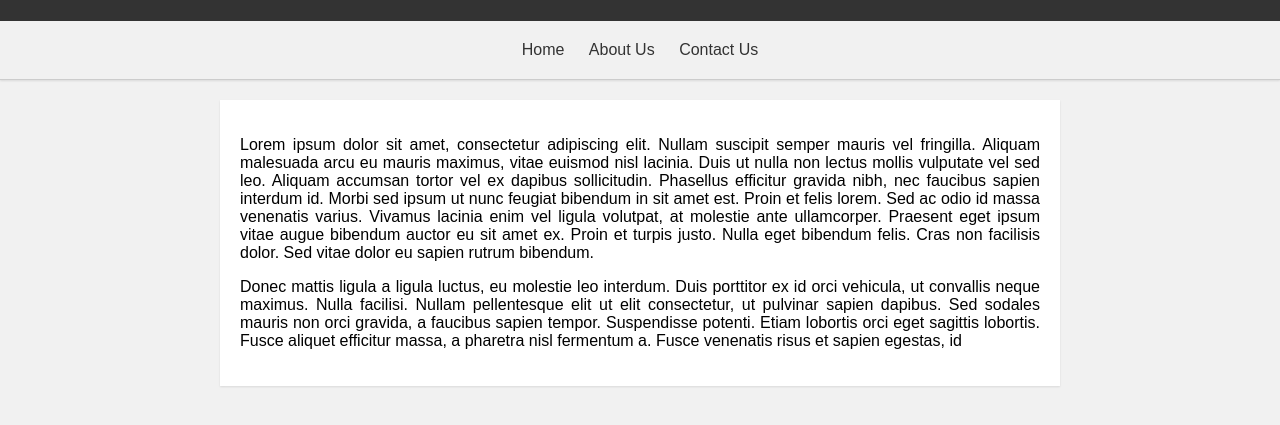
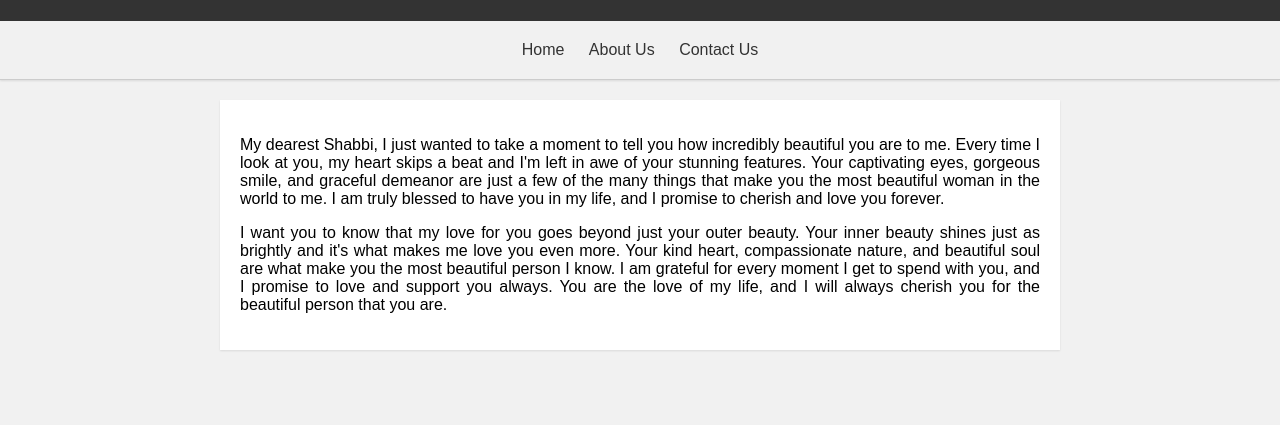
Before and after one commit to withHaseeb/first-demo, a plain HTML site: page index.html in a window 1280 px wide. Shown: the part 99-524 px from the top of the page. Drawn offline with Linux system fonts and the light colour scheme.

Commit message:
for shabbi

```diff
--- a/index.html
+++ b/index.html
@@ -1,7 +1,7 @@
 <!DOCTYPE html>
 <html>
 <head>
-	<title>Motu Patlu Forever</title>
+	<title>My Stylish Website</title>
 	<style>
 		body {
 			background-color: #f1f1f1;
@@ -59,5 +59,5 @@
 		<a href="#">Contact Us</a>
 	</div>
 	<div class="content">
-		<p>Lorem ipsum dolor sit amet, consectetur adipiscing elit. Nullam suscipit semper mauris vel fringilla. Aliquam malesuada arcu eu mauris maximus, vitae euismod nisl lacinia. Duis ut nulla non lectus mollis vulputate vel sed leo. Aliquam accumsan tortor vel ex dapibus sollicitudin. Phasellus efficitur gravida nibh, nec faucibus sapien interdum id. Morbi sed ipsum ut nunc feugiat bibendum in sit amet est. Proin et felis lorem. Sed ac odio id massa venenatis varius. Vivamus lacinia enim vel ligula volutpat, at molestie ante ullamcorper. Praesent eget ipsum vitae augue bibendum auctor eu sit amet ex. Proin et turpis justo. Nulla eget bibendum felis. Cras non facilisis dolor. Sed vitae dolor eu sapien rutrum bibendum.</p>
-		<p>Donec mattis ligula a ligula luctus, eu molestie leo interdum. Duis porttitor ex id orci vehicula, ut convallis neque maximus. Nulla facilisi. Nullam pellentesque elit ut elit consectetur, ut pulvinar sapien dapibus. Sed sodales mauris non orci gravida, a faucibus sapien tempor. Suspendisse potenti. Etiam lobortis orci eget sagittis lobortis. Fusce aliquet efficitur massa, a pharetra nisl fermentum a. Fusce venenatis risus et sapien egestas, id
+		<p>My dearest Shabbi, I just wanted to take a moment to tell you how incredibly beautiful you are to me. Every time I look at you, my heart skips a beat and I'm left in awe of your stunning features. Your captivating eyes, gorgeous smile, and graceful demeanor are just a few of the many things that make you the most beautiful woman in the world to me. I am truly blessed to have you in my life, and I promise to cherish and love you forever.</p>
+		<p>I want you to know that my love for you goes beyond just your outer beauty. Your inner beauty shines just as brightly and it's what makes me love you even more. Your kind heart, compassionate nature, and beautiful soul are what make you the most beautiful person I know. I am grateful for every moment I get to spend with you, and I promise to love and support you always. You are the love of my life, and I will always cherish you for the beautiful person that you are.
```
